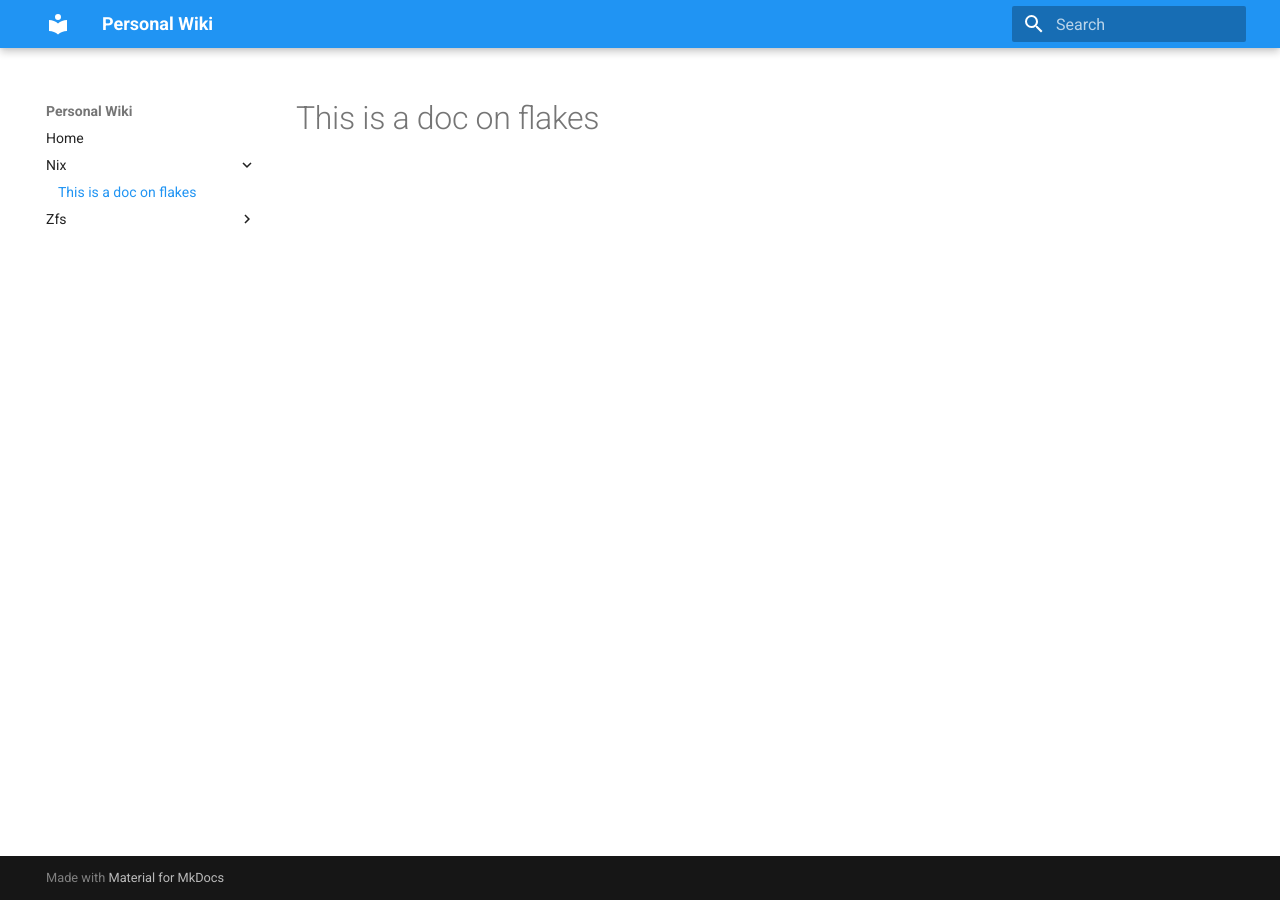
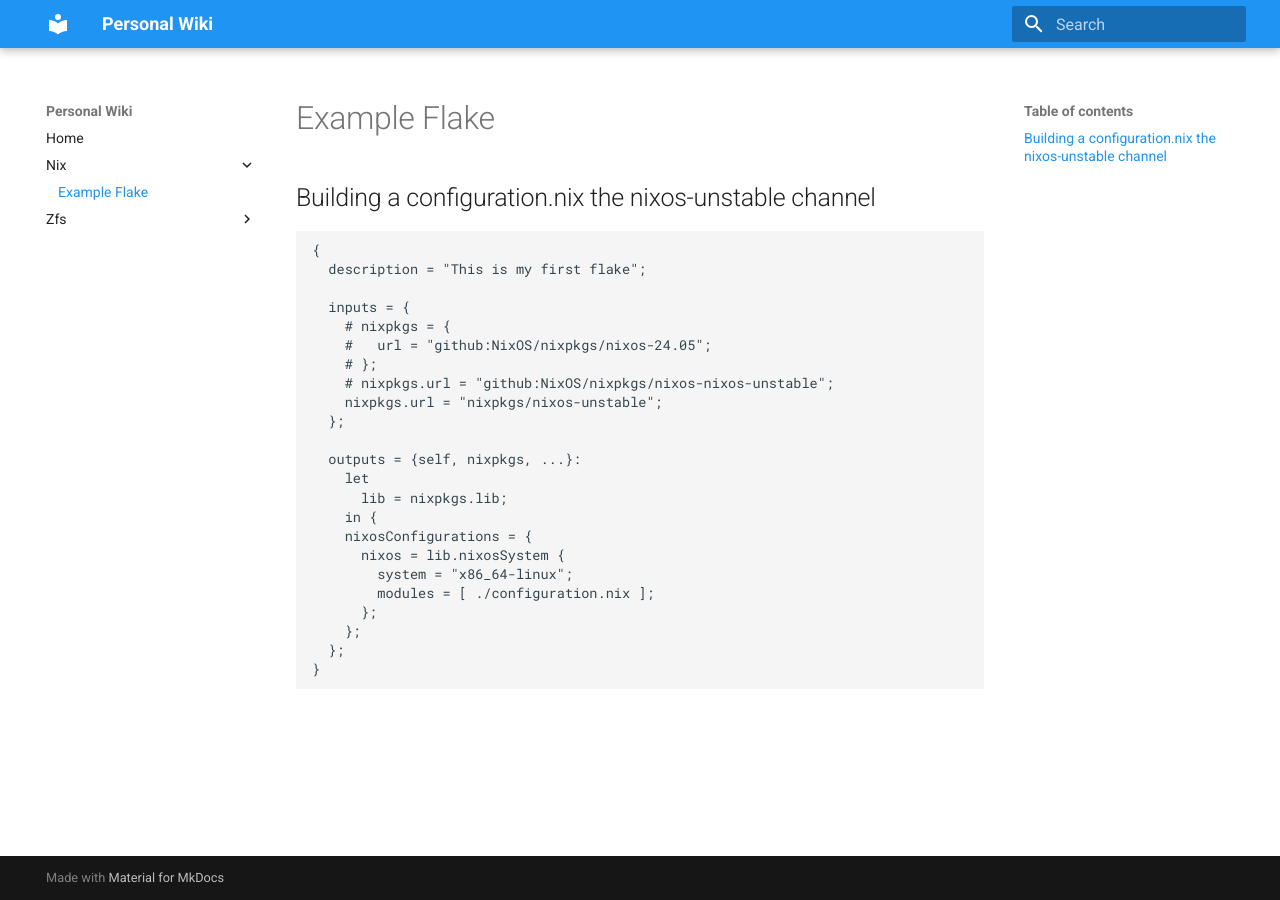
Before and after one commit to chusovich/wiki, an MkDocs documentation site: the page built from docs/nix/flakes.md, in a window 1280 px wide. Built offline with MkDocs 1.6.1 and Material for MkDocs 9.7.7, drawn with Linux system fonts in a browser that asks for light colours.

Commit message:
Update flakes.md

````diff
--- a/docs/nix/flakes.md
+++ b/docs/nix/flakes.md
@@ -1 +1,27 @@
-# This is a doc on flakes
+# Example Flake
+## Building a configuration.nix the nixos-unstable channel
+```
+{
+  description = "This is my first flake";
+
+  inputs = {
+    # nixpkgs = {
+    #   url = "github:NixOS/nixpkgs/nixos-24.05";
+    # };
+    # nixpkgs.url = "github:NixOS/nixpkgs/nixos-nixos-unstable";
+    nixpkgs.url = "nixpkgs/nixos-unstable";
+  };
+
+  outputs = {self, nixpkgs, ...}:
+    let
+      lib = nixpkgs.lib;
+    in {
+    nixosConfigurations = {
+      nixos = lib.nixosSystem {
+        system = "x86_64-linux";
+        modules = [ ./configuration.nix ];
+      };
+    };
+  };
+}
+```
````
